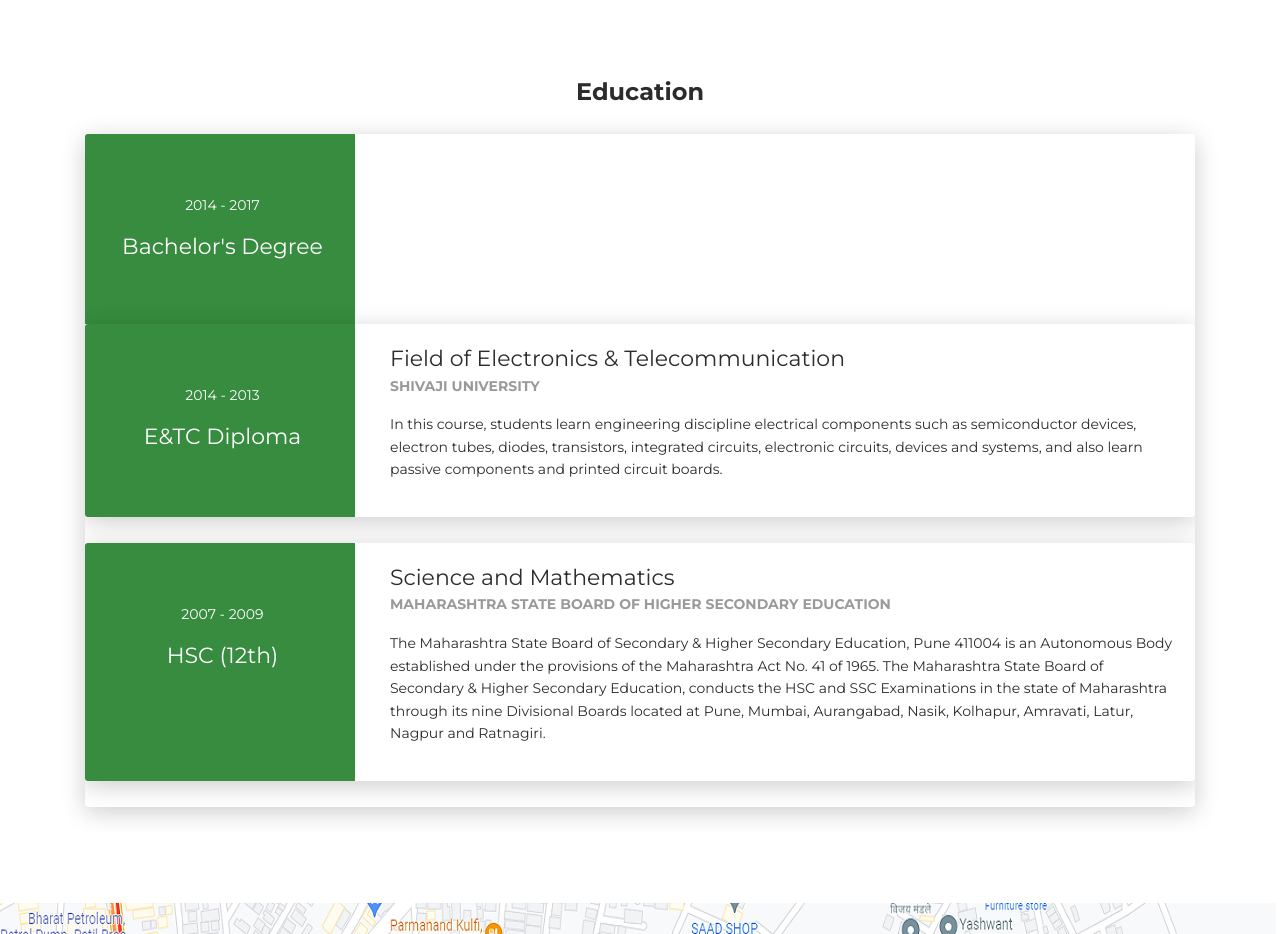
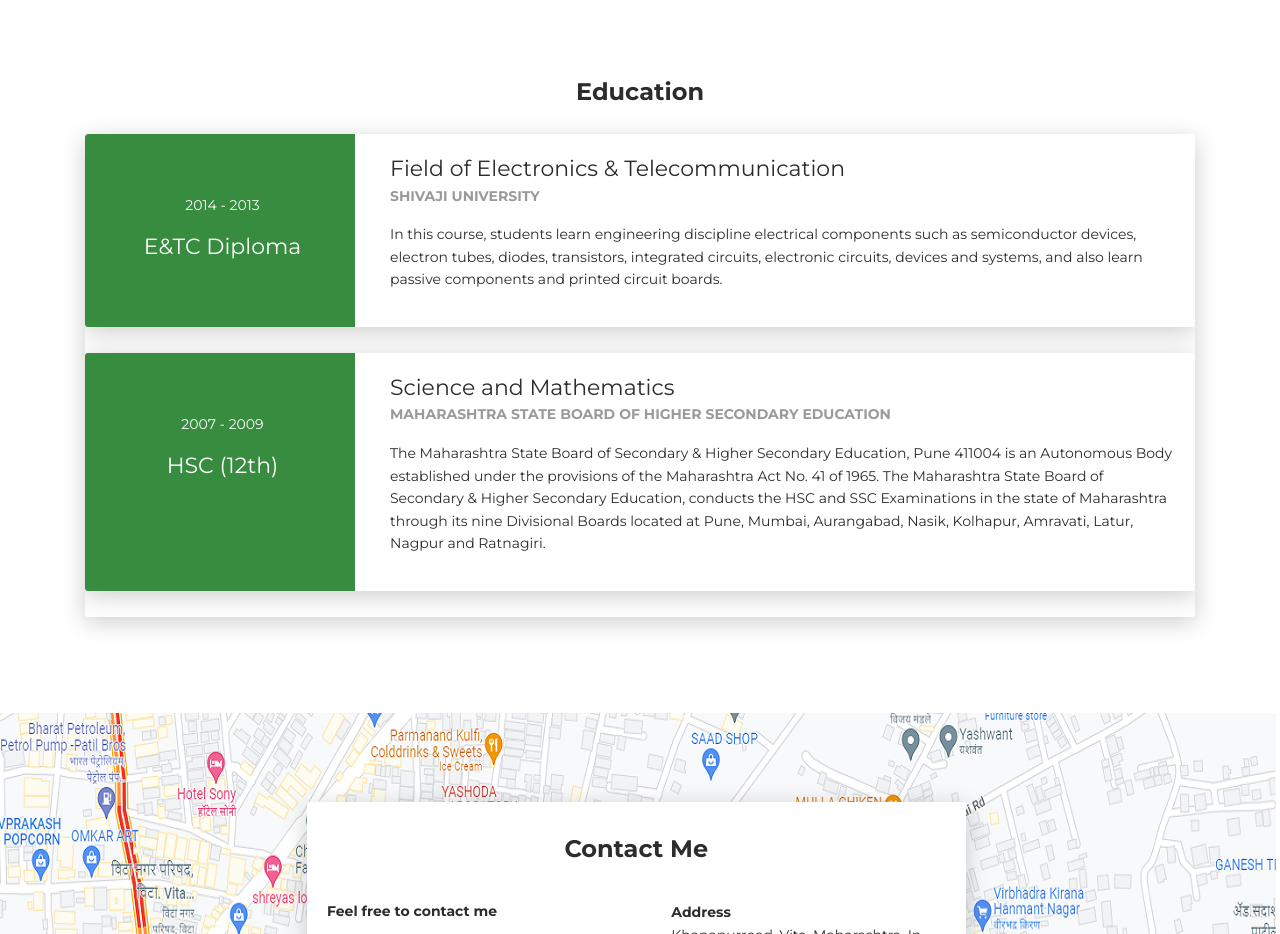
Before and after one commit to sawantakshay667/resume.github.io, a plain HTML site: page index.html in a window 1280 px wide. Shown: the part 4680-5614 px from the top of the page. Drawn offline with Linux system fonts and the light colour scheme.

Commit message:
Update index.html

```diff
--- a/index.html
+++ b/index.html
@@ -391,14 +391,6 @@
   <div class="container cc-education">
     <div class="h4 text-center mb-4 title">Education</div>
     <div class="card">
-      <div class="row">
-        <div class="col-md-3 bg-primary" data-aos="fade-right" data-aos-offset="50" data-aos-duration="500">
-          <div class="card-body cc-education-header">
-            <p>2014 - 2017</p>
-            <div class="h5">Bachelor's Degree</div>
-          </div>
-        </div>
-    </div>
     <div class="card">
       <div class="row">
         <div class="col-md-3 bg-primary" data-aos="fade-right" data-aos-offset="50" data-aos-duration="500">
```
